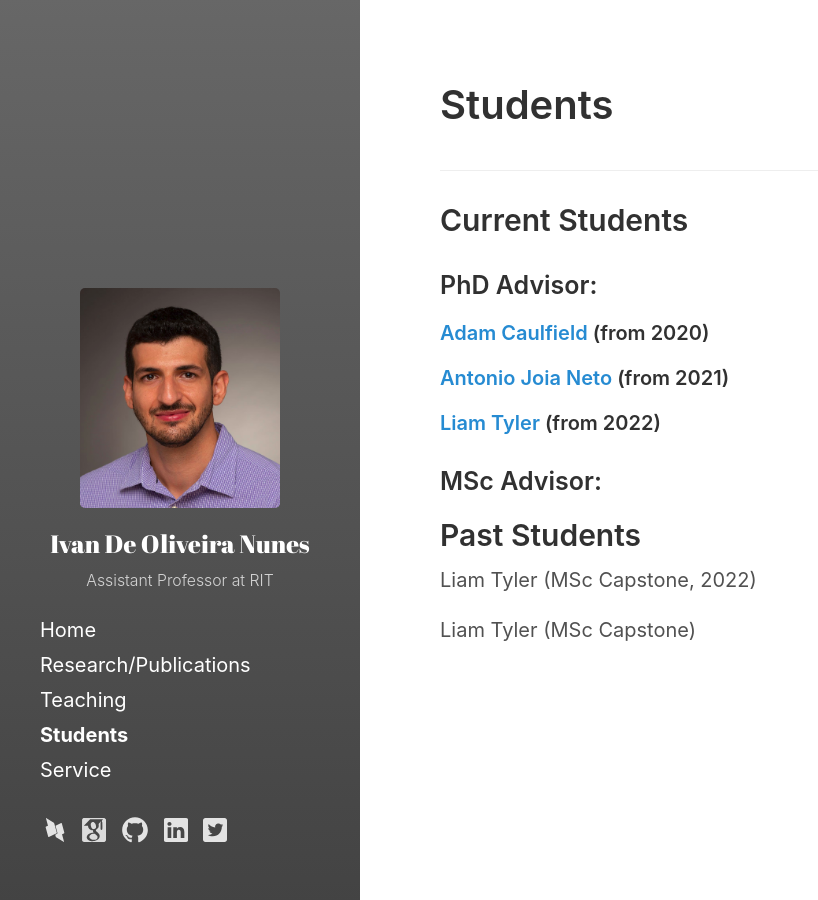
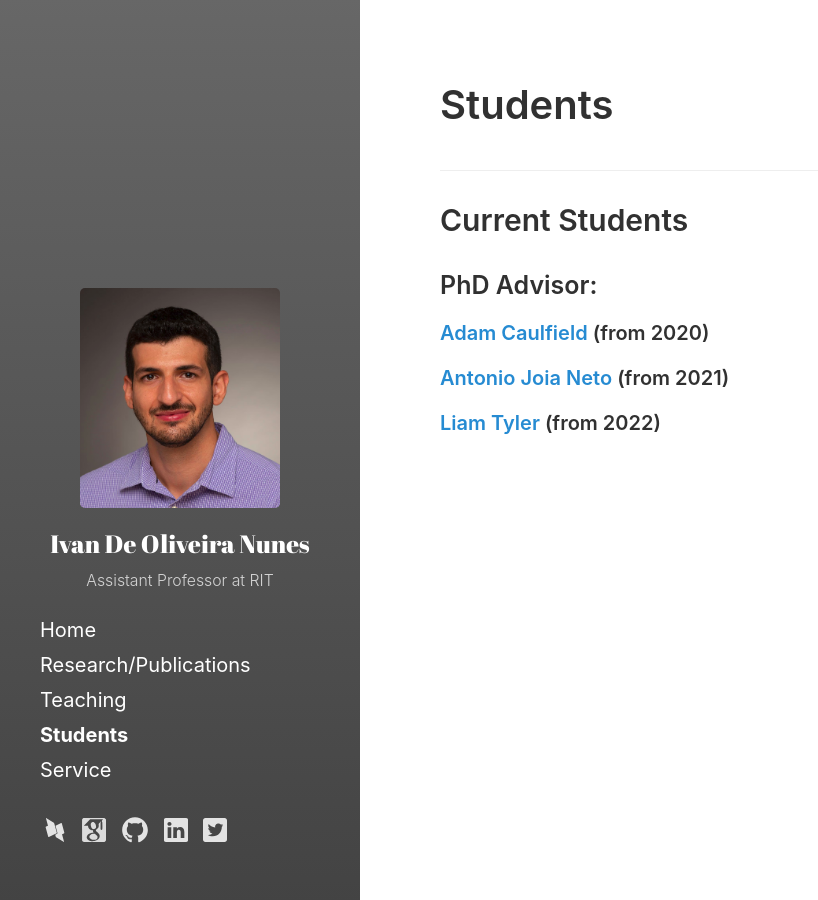
Before and after one commit to ivanolive/ivanolive.github.io, a Jekyll site: the page built from students.md, in a window 1280 px wide. Shown: the whole page, without its empty margins (0-818 px from the left). Built offline with Jekyll 4.4.1, drawn with Linux system fonts in a browser that asks for light colours.

Commit message:
Update students.md

```diff
--- a/students.md
+++ b/students.md
@@ -17,13 +17,3 @@ ___
 #### [Antonio Joia Neto](https://a-joia.github.io/) (from 2021)
 
 #### [Liam Tyler](https://www.linkedin.com/in/liamgtyler/) (from 2022)
-
-### MSc Advisor:
-
-
-
-## Past Students
-
-Liam Tyler (MSc Capstone, 2022)
-
-Liam Tyler (MSc Capstone)
```
